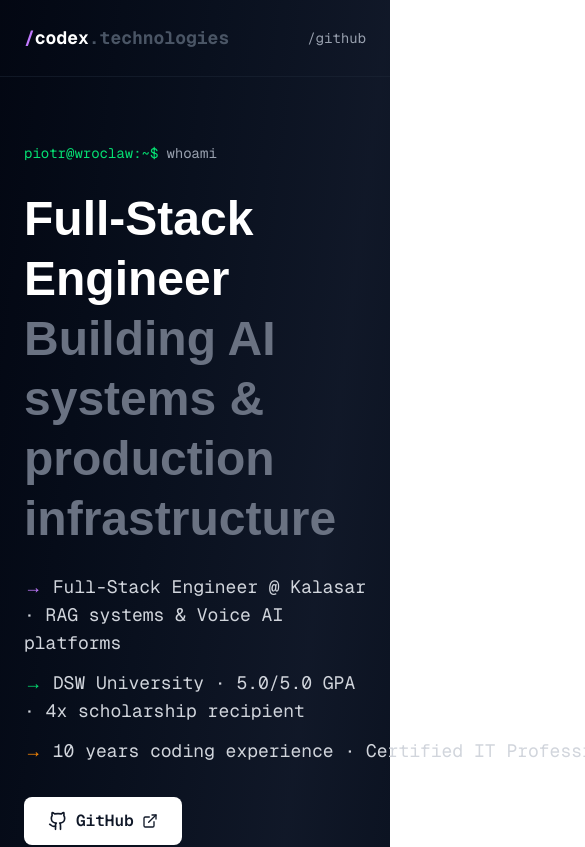
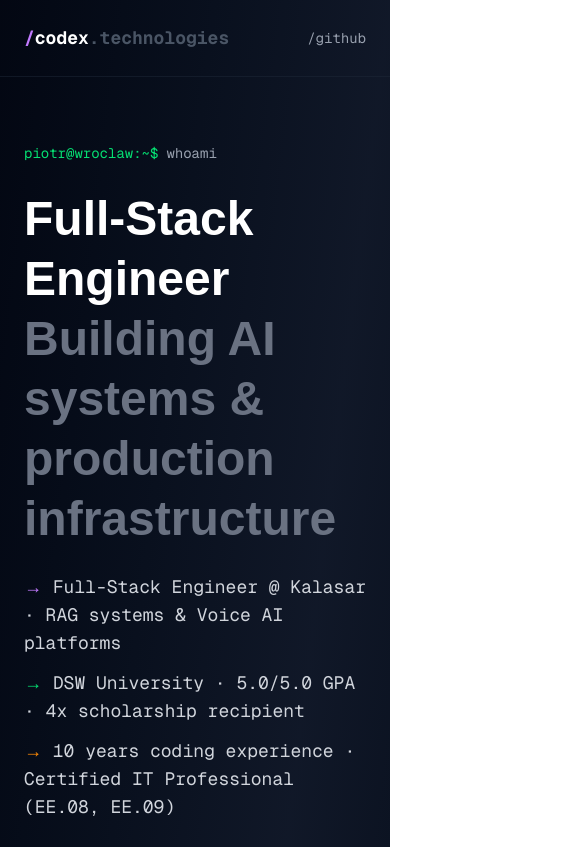
Before and after one commit to straightchlorine/portfolio, a Next.js app: page / in a window 390 px wide. Shown: the top 847 px of the page, 585 px wide, since content can reach past the window. Built offline with nearby package versions, Linux system fonts and the light colour scheme.

Commit message:
fix(mobile): line with 10 years of experience fixed

```diff
--- a/app/layout.tsx
+++ b/app/layout.tsx
@@ -23,6 +23,7 @@ export const metadata: Metadata = {
     width: "device-width",
     initialScale: 1,
     maximumScale: 1,
+    userScalable: false,
   },
   openGraph: {
     type: "website",
--- a/app/page.tsx
+++ b/app/page.tsx
@@ -6,8 +6,8 @@ import { ErrorBoundary } from "@/components/ErrorBoundary";
 export default function Home() {
 
   return (
-    <div className="min-h-screen bg-gradient-to-br from-gray-950 via-gray-900 to-gray-950">
-      <div className="relative z-10 min-h-screen flex flex-col">
+    <div className="min-h-screen bg-gradient-to-br from-gray-950 via-gray-900 to-gray-950 overflow-x-hidden">
+      <div className="relative z-10 min-h-screen flex flex-col overflow-x-hidden">
         {/* Navigation */}
         <nav className="w-full px-6 py-6 border-b border-gray-800/50">
           <div className="max-w-7xl mx-auto flex justify-between items-center">
@@ -49,7 +49,7 @@ export default function Home() {
                 <p>
                   <span className="text-green-400">→</span> DSW University · 5.0/5.0 GPA · 4x scholarship recipient
                 </p>
-                <p className="whitespace-nowrap">
+                <p>
                   <span className="text-orange-400">→</span> 10 years coding experience · Certified IT Professional (EE.08, EE.09)
                 </p>
               </div>
```
